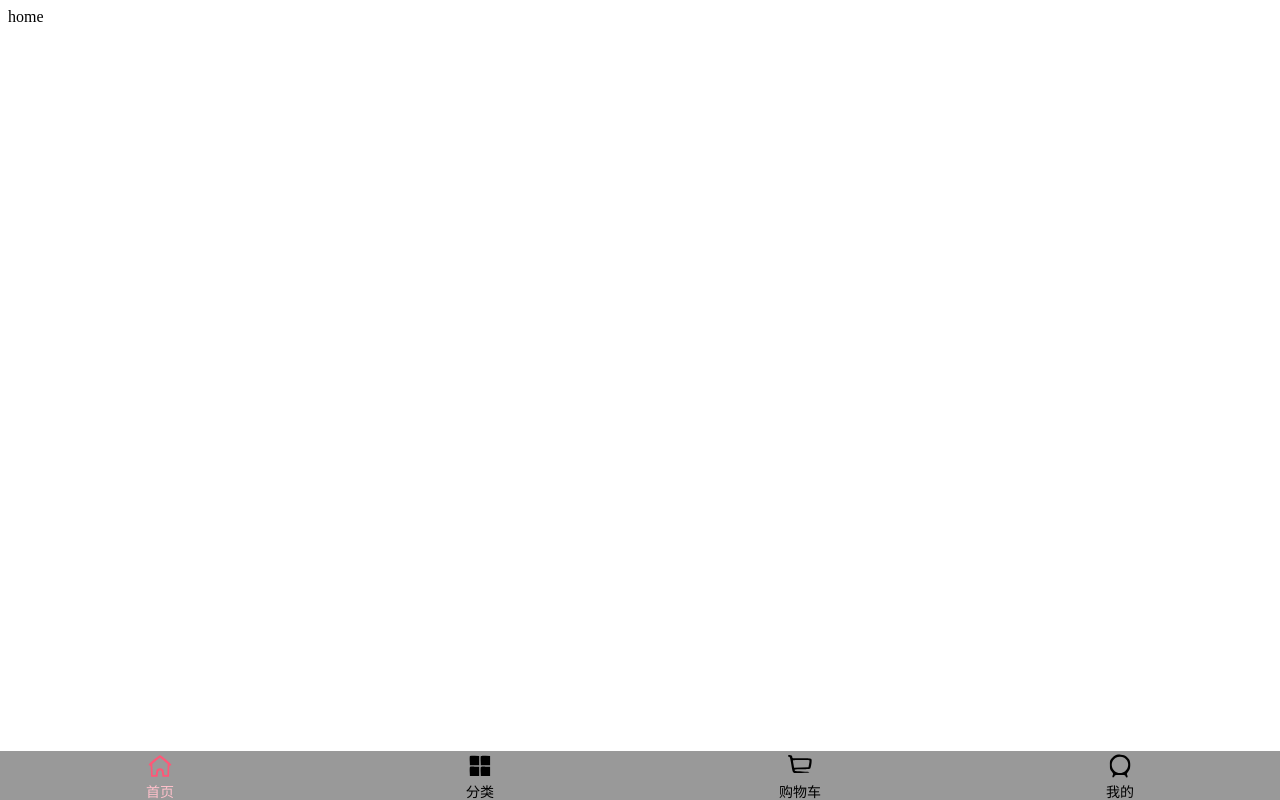
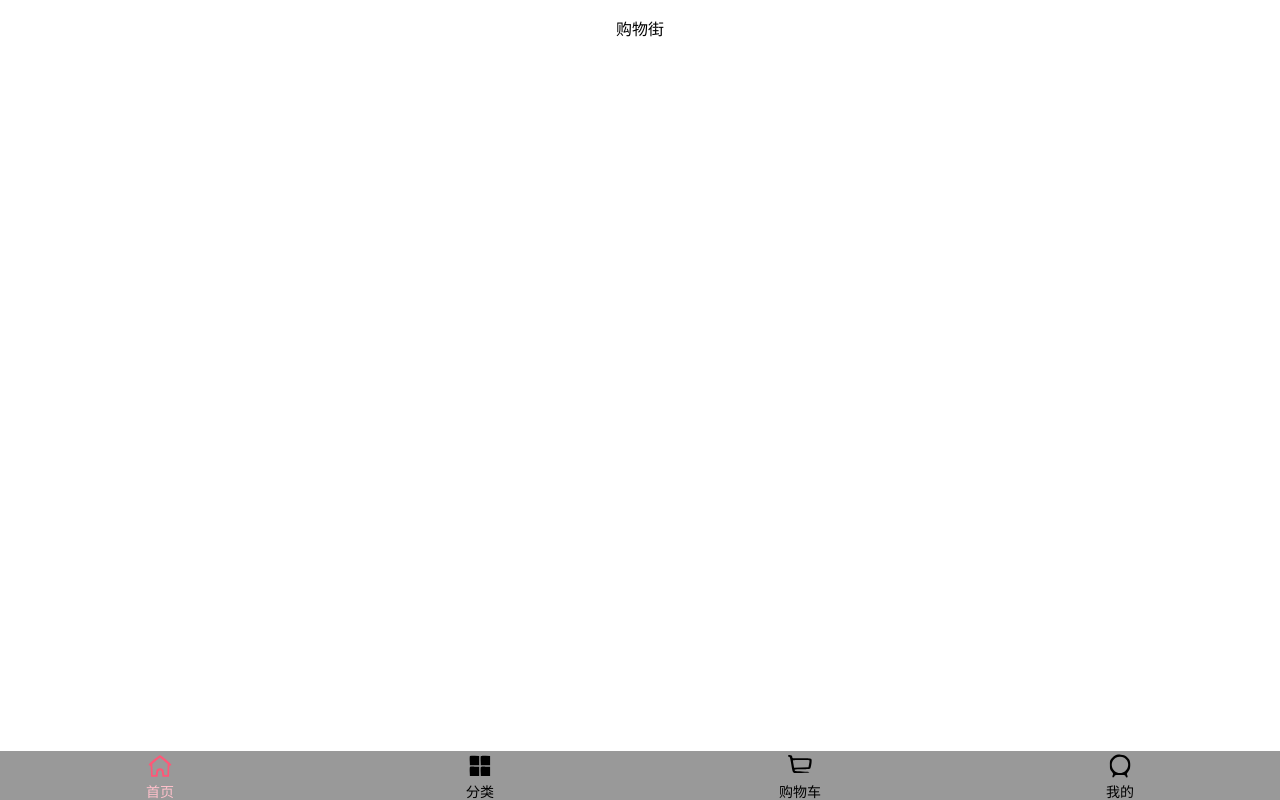
Before and after one commit to zhaocaixia-afk/clothes, a Vue app: page /home in a window 1280 px wide. Built offline with nearby package versions, Linux system fonts and the light colour scheme.

Commit message:
导航组件NavBar

```diff
--- a/src/assets/css/basic.css
+++ b/src/assets/css/basic.css
@@ -7,6 +7,7 @@
     --color-high-text: #ff5777;
     --color-tint: #ff8198;
     --color-background: #fff;
+    --color-word: #fff;
     --font-size: 14px;
     --line-height: 1.5;
 }
--- /dev/null
+++ b/src/assets/css/basic.scss
@@ -0,0 +1,7 @@
+// 发现问题:不能全局引入,在App.vue或者main.js中
+$color-text:#666;
+$color-high-text: #ff5777;
+$color-tint: #ff8198;
+$color-background: #fff;
+$font-size: 14px;
+$line-height: 1.5;
--- /dev/null
+++ b/src/components/common/navbar/NavBar.vue
@@ -0,0 +1,34 @@
+<template>
+    <div class="nav-bar">
+        <div class="left">
+            <slot name="left"></slot>
+        </div>
+        <div class="center">
+            <slot name="center"></slot>
+        </div>
+        <div class="right">
+            <slot name="right"></slot>
+        </div>
+    </div>
+</template>
+
+<script>
+    export default {
+        name:'NavBar'
+    }
+</script>
+
+<style lang="scss" scoped>
+.nav-bar{
+    display: flex;
+    height: 44px;
+    line-height: 44px;
+    text-align: center;
+    .left,.right{
+        width: 60px;
+    }
+    .center{
+        flex: 1;
+    }
+}
+</style>
--- a/src/components/common/tabbar/TabBar.vue
+++ b/src/components/common/tabbar/TabBar.vue
@@ -1,5 +1,5 @@
 <template>
-    <div id="tab-bar">
+    <div class="tab-bar">
         <slot></slot>
     </div>
 </template>
@@ -12,7 +12,7 @@
 </script>
 
 <style lang="scss" scoped>
-#tab-bar{
+.tab-bar{
     display: flex;
     position: fixed;
     bottom: 0;
--- a/src/components/common/tabbar/TabBarItem.vue
+++ b/src/components/common/tabbar/TabBarItem.vue
@@ -1,5 +1,5 @@
 <template>
-    <div id="tab-bar-item" @click="itemClick">
+    <div class="tab-bar-item" @click="itemClick">
         <div v-if="isActive">
             <slot name='item-icon-active'></slot>
         </div>
@@ -45,7 +45,7 @@
 </script>
 
 <style lang="scss" scoped>
-#tab-bar-item{
+.tab-bar-item{
     flex: 1;
     text-align: center;
     height: 49px;
--- a/src/views/home/Home.vue
+++ b/src/views/home/Home.vue
@@ -1,15 +1,27 @@
 <template>
-    <div>
-        <div>home</div>
+    <div id="home">
+        <nav-bar class="home-nav">
+            <div slot="center">购物街</div>
+        </nav-bar>
     </div>
 </template>
 
 <script>
+import NavBar from '../../components/common/navbar/NavBar'
     export default {
-        name:'Home'
+        name:'Home',
+        components:{
+            NavBar
+        }
     }
 </script>
 
 <style lang="scss" scoped>
-
+@import '../../assets/css/basic.scss';
+#home{
+    .home-nav{
+        background-color: var(--color-tint);
+        color: var(--color-word);
+    }
+}
 </style>
```
Also changed, not shown: 1 other file (tests, documents, lock files or other folders).
